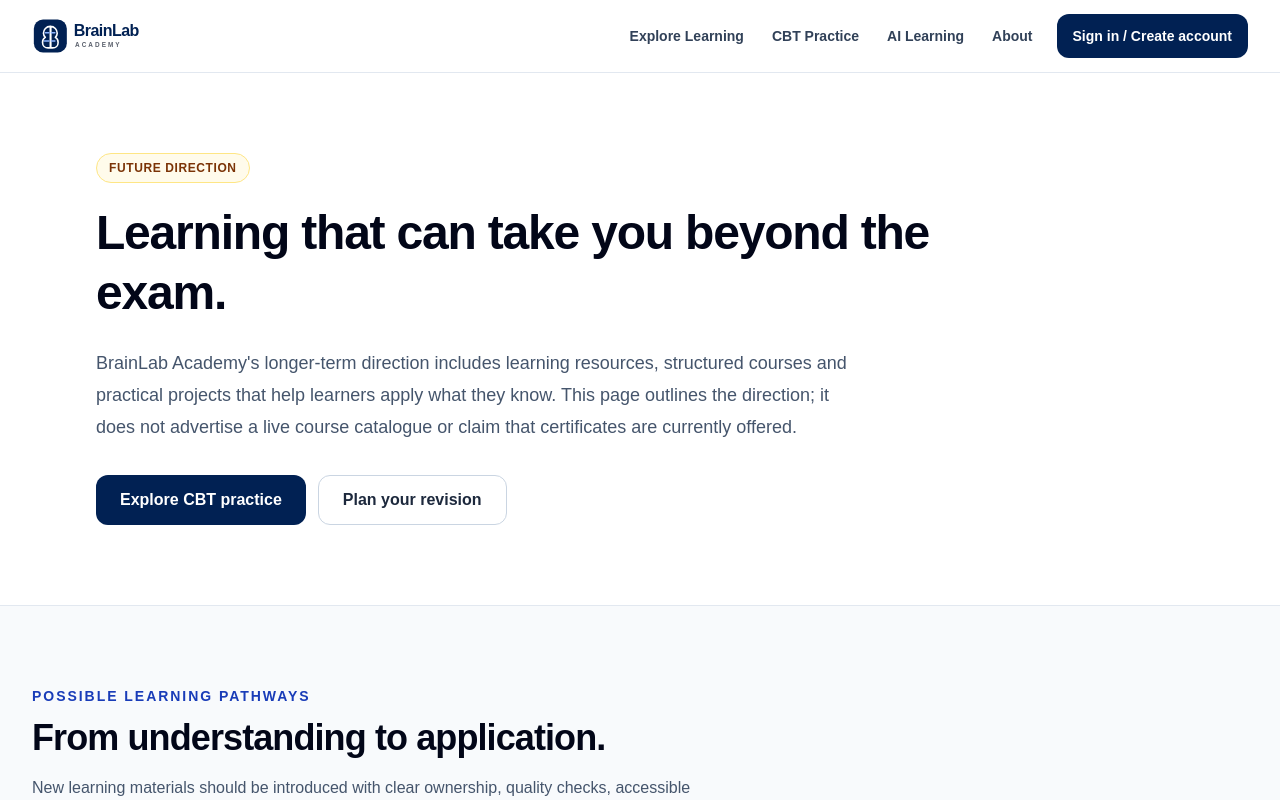
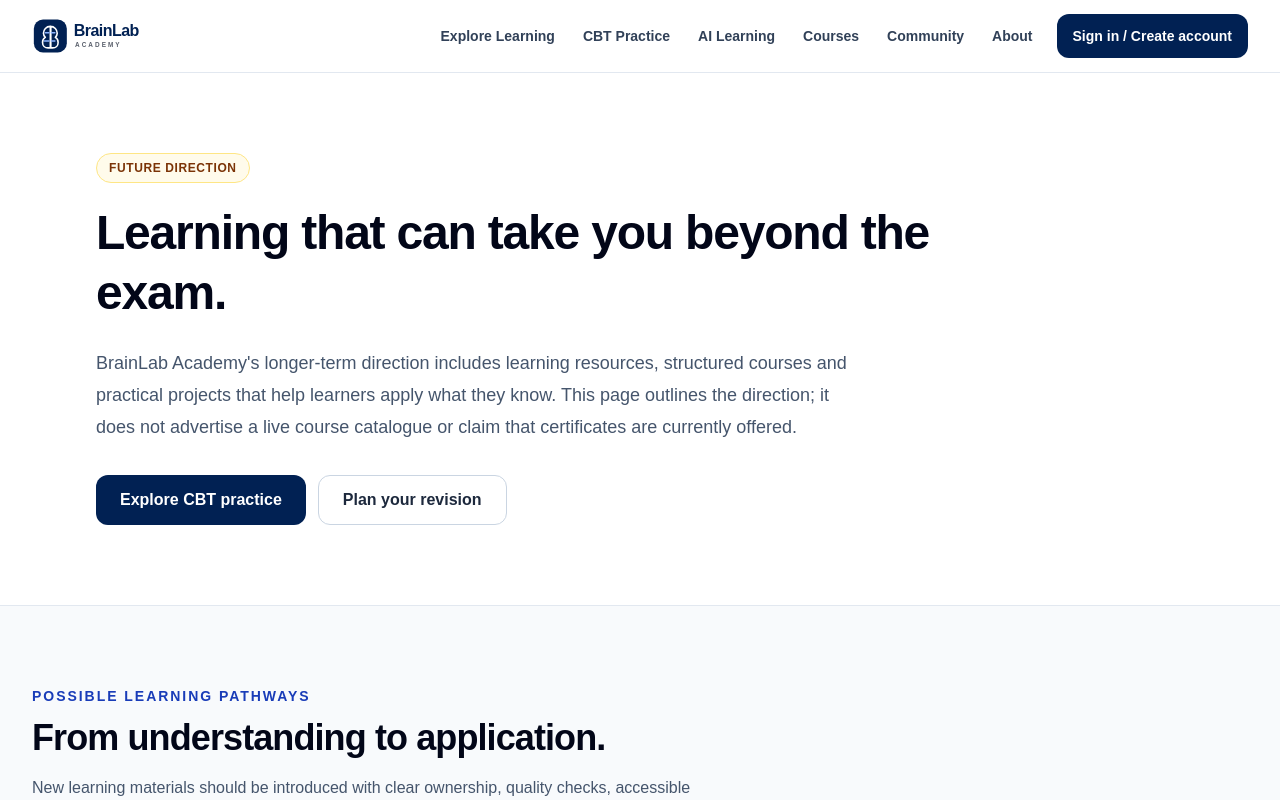
Before and after one commit to JAVABOI05/BRAINLAB-EXAM-CBT, a Next.js app: page /courses in a window 1280 px wide. Shown: the top 800 px of the page. Built offline with nearby package versions, Linux system fonts and the light colour scheme; no server answers.

Commit message:
Add courses and community links to navigation

```diff
--- a/app/components/BrandHeader.tsx
+++ b/app/components/BrandHeader.tsx
@@ -8,6 +8,8 @@ const links = [
   { href: "/#learning-paths", label: "Explore Learning" },
   { href: "/login", label: "CBT Practice" },
   { href: "/ai-learning", label: "AI Learning" },
+  { href: "/courses", label: "Courses" },
+  { href: "/community", label: "Community" },
   { href: "/about", label: "About" },
 ];
 
```
